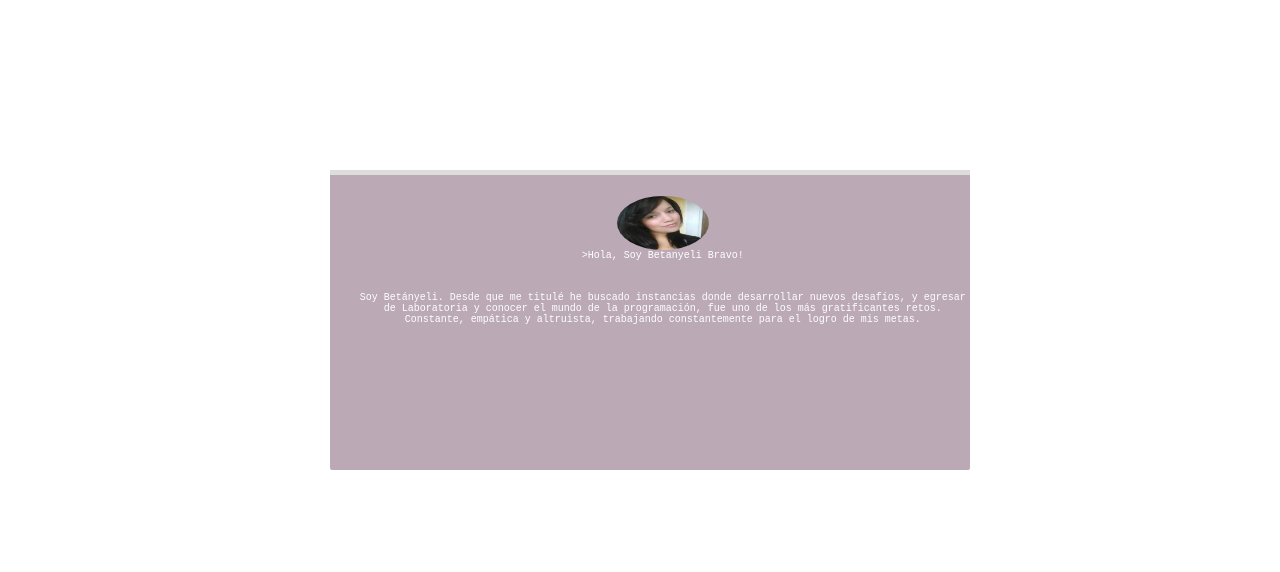
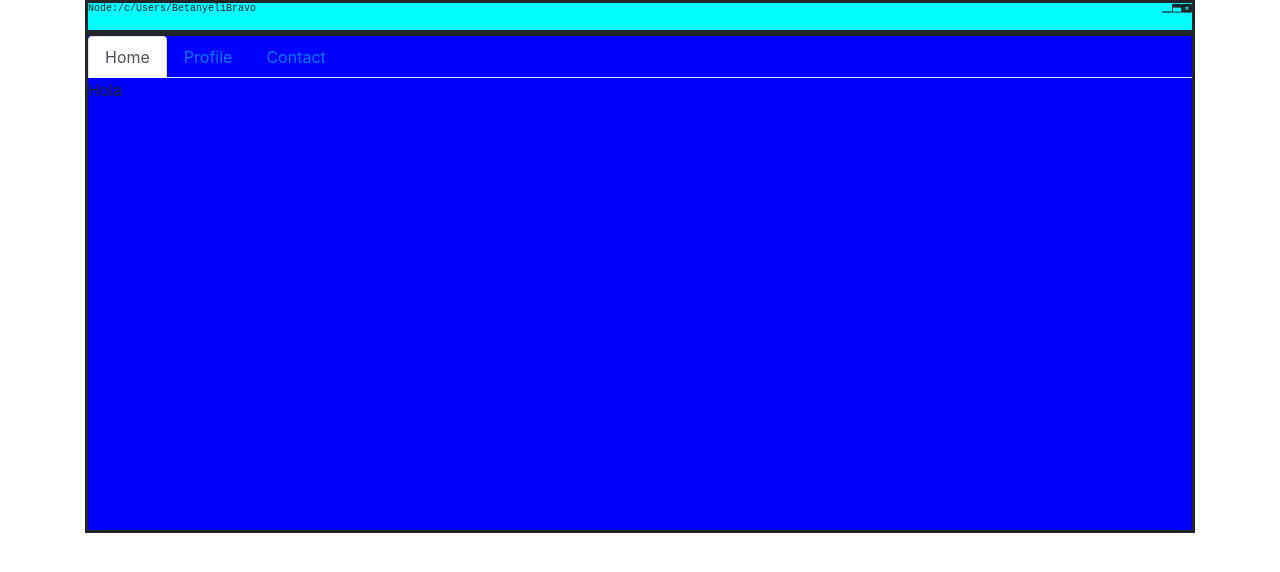
Before and after one commit to betanyeli/portafoliobb, a React (Create React App) app: page / in a window 1280 px wide. Shown: the top 572 px of the page. Built offline with nearby package versions, Linux system fonts and the light colour scheme.

Commit message:
new develop branch node terminal

```diff
--- a/package.json
+++ b/package.json
@@ -3,8 +3,10 @@
   "version": "0.1.0",
   "private": true,
   "dependencies": {
+    "bootstrap": "^4.3.1",
     "gh-pages": "^2.0.1",
     "react": "^16.8.6",
+    "react-bootstrap": "^1.0.0-beta.12",
     "react-dom": "^16.8.6",
     "react-scripts": "3.0.1"
   },
--- a/public/index.html
+++ b/public/index.html
@@ -12,15 +12,8 @@
     <link rel="manifest" href="%PUBLIC_URL%/manifest.json" />
     <link href="https://cdnjs.cloudflare.com/ajax/libs/font-awesome/4.6.3/css/font-awesome.min.css" rel="stylesheet" />
     <link rel="stylesheet" href="https://stackpath.bootstrapcdn.com/bootstrap/4.3.1/css/bootstrap.min.css" integrity="sha384-ggOyR0iXCbMQv3Xipma34MD+dH/1fQ784/j6cY/iJTQUOhcWr7x9JvoRxT2MZw1T" crossorigin="anonymous">
-    <!--
-      Notice the use of %PUBLIC_URL% in the tags above.
-      It will be replaced with the URL of the `public` folder during the build.
-      Only files inside the `public` folder can be referenced from the HTML.
+    <script src="https://kit.fontawesome.com/969c17a3c1.js"></script>
 
-      Unlike "/favicon.ico" or "favicon.ico", "%PUBLIC_URL%/favicon.ico" will
-      work correctly both with client-side routing and a non-root public URL.
-      Learn how to configure a non-root public URL by running `npm run build`.
-    -->
     <title>React App</title>
   </head>
   <body>
--- a/src/App.css
+++ b/src/App.css
@@ -1,10 +1,16 @@
-.App {
+/* .App {
   text-align: center;
   display: flex;
   justify-content: center;
 
 
-}
+} */
+body {
+  display: flex;
+  flex-direction: column;
+  height: 100%;
+  margin:0;
+  }
 
 img{
   height: 20%;
@@ -15,12 +21,12 @@ img{
 /*estilos terminal*/
 
 .terminal {
-  position: absolute;
+
+
   border-radius: 2px;
   padding: 2% 0 0 2%;
   margin:10px;
-  width: 50%;
-  height: 300px;
+  width: 100%;
   background-color: rgba(105, 64, 93, 0.452);
   top: 20%;
   left: 25%;
--- a/src/App.js
+++ b/src/App.js
@@ -1,25 +1,43 @@
 import React from 'react';
-import photo from'./beta.jpg'
-import './App.css';
+import NodeComponent from './NodeComponent'
+import HeaderTerminal from './HeaderTerminal'
+import './TerminalStyles.css';
+import { Container, Row, Col } from 'react-bootstrap'
+//import photo from'./beta.jpg'
+//import './App.css';
 
 function App() {
   return (
-    <div className="App row">
+    <div className="App">
+      <Container >
+        <Row>
+          <Col>
+            <HeaderTerminal />
+            <NodeComponent />
 
-<div className="terminal col-12">
-<img src={photo} alt="betanyeli"></img>
-<br></br>
-    <span className="text-one">>Hola, Soy Betanyeli Bravo! </span>
-    <br></br>
-    <span className="text-two">>I'm a web developer! </span>
-    <br></br>
-    <span className="text-three">>Soy Desarrolladora Web! </span>
-    <p className="description">Soy Betányeli. Desde que me titulé he buscado instancias donde desarrollar nuevos desafíos, y egresar de Laboratoria y conocer el mundo de la programación, fue uno de los más gratificantes retos. Constante, empática y altruista, trabajando constantemente para el logro de mis metas.</p>
+          </Col>
+        </Row>
+      </Container>
+    </div>
 
 
-</div>
-    </div>
   );
 }
 
 export default App;
+
+/* <div className="App">
+
+      <div className="terminal">
+      <img src={photo} alt="betanyeli"></img>
+      <br></br>
+          <span className="text-one">>Hola, Soy Betanyeli Bravo! </span>
+          <br></br>
+          <span className="text-two">>I'm a web developer! </span>
+          <br></br>
+          <span className="text-three">>Soy Desarrolladora Web! </span>
+          <p className="description">Soy Betányeli. Desde que me titulé he buscado instancias donde desarrollar nuevos desafíos, y egresar de Laboratoria y conocer el mundo de la programación, fue uno de los más gratificantes retos. Constante, empática y altruista, trabajando constantemente para el logro de mis metas.</p>
+
+
+      </div>
+          </div> */
--- /dev/null
+++ b/src/HeaderTerminal.js
@@ -0,0 +1,28 @@
+import React from 'react';
+import './TerminalStyles.css';
+
+class HeaderTerminal extends React.Component {
+    render() {
+        return (
+
+            <div className="header-terminal">
+
+                <p className="node">Node:/c/Users/BetanyeliBravo</p>
+                <div className="windows">
+                    <span><i className="fas fa-window-minimize"></i></span>
+                    <span><i className="far fa-window-maximize"></i></span>
+                    <span><i className="fas fa-window-close"></i></span>
+
+                </div>
+
+
+
+
+
+            </div>
+
+        )
+    }
+}
+
+export default HeaderTerminal;
--- /dev/null
+++ b/src/NodeComponent.js
@@ -0,0 +1,40 @@
+import React, {useState} from 'react';
+import Tab from 'react-bootstrap/Tab';
+import Tabs from 'react-bootstrap/Tabs';
+import './TerminalStyles.css';
+
+function NodeTerminal() {
+    // constructor(){
+    //     super();
+    //     this.state{
+    //         key:
+    //     }
+    // }
+
+        const [key, setKey] = useState('home');
+        return(
+            <div className="container-terminal">
+
+                    <div className="body-terminal">
+
+    <Tabs id="controlled-tab-example" activeKey={key} onSelect={k => setKey(k)}>
+      <Tab eventKey="home" title="Home">
+        <p>Hola</p>
+      </Tab>
+      <Tab eventKey="profile" title="Profile">
+        <p>Holi</p>
+      </Tab>
+      <Tab eventKey="contact" title="Contact" >
+        <p>Holo</p>
+      </Tab>
+    </Tabs>
+                    </div>
+
+
+
+            </div>
+        )
+    }
+
+
+export default NodeTerminal;
--- /dev/null
+++ b/src/TerminalStyles.css
@@ -0,0 +1,25 @@
+/*Terminal Container Styles*/
+.container-terminal{
+    background-color: blue;
+    border-style: solid;
+    width: 100%;
+    height: 500px;
+
+}
+
+.header-terminal{
+    display: flex;
+    justify-content: space-between;
+    border-style: solid;
+    background-color: aqua;
+    font: 10px "Courier new", courier, monospace;
+}
+.node{
+    justify-items: flex-start;
+}
+/* span{
+    align-items: flex-end;
+} */
+/* .windows{
+    justify-content: flex-end;
+} */
--- a/src/index.css
+++ b/src/index.css
@@ -1,4 +1,3 @@
-body {
-  margin: 0;
-
+*{
+    margin:0;
 }
```
Also changed, not shown: 1 other file (tests, documents, lock files or other folders).
